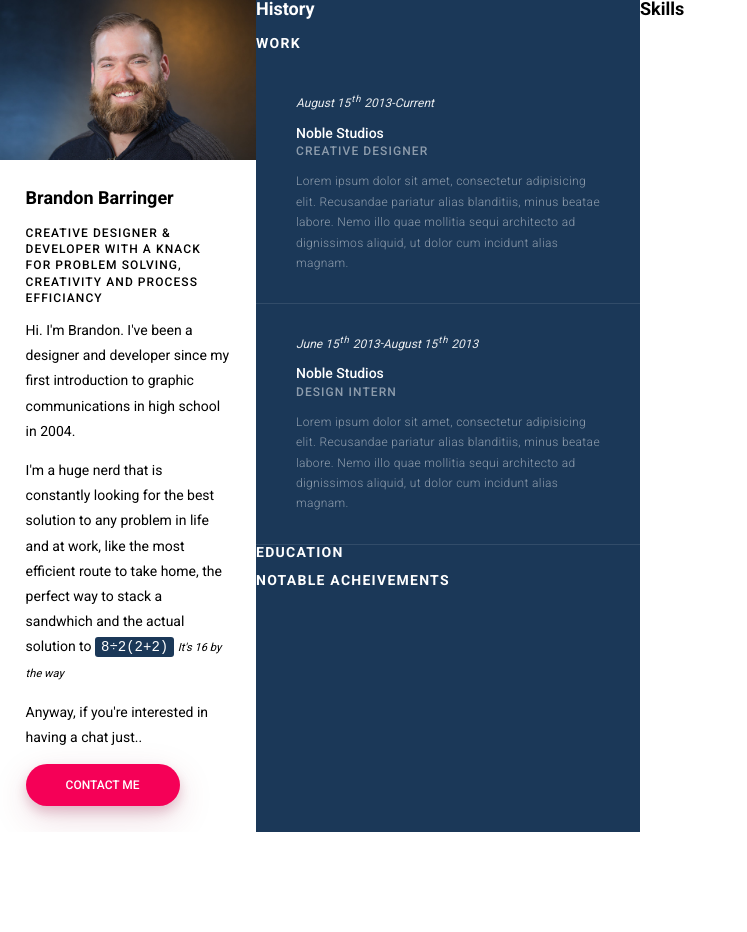
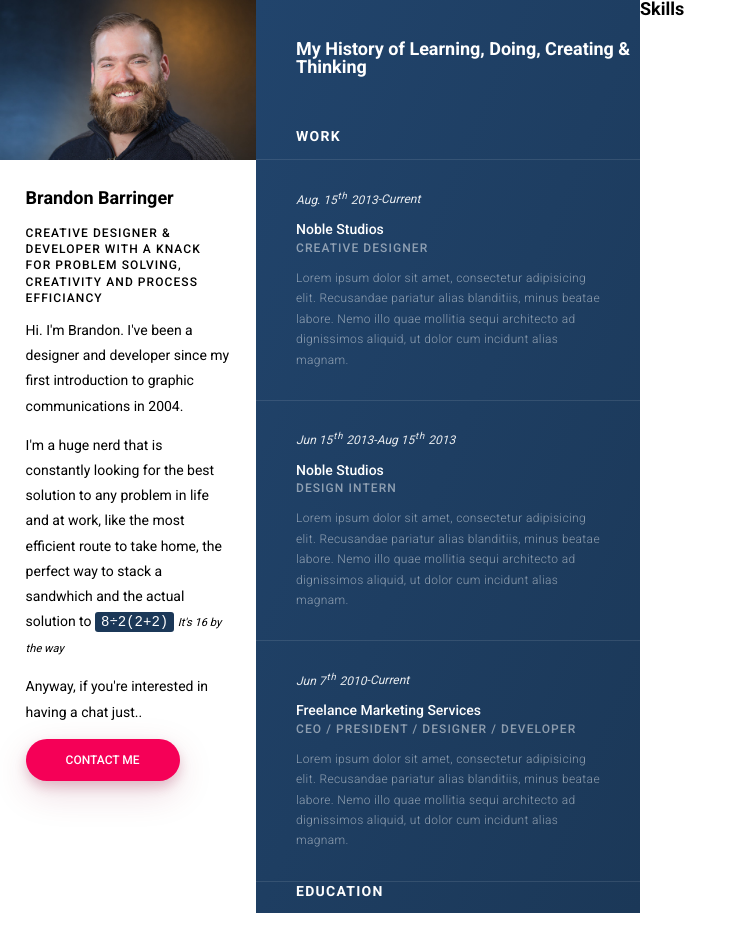
Before and after one commit to brandonbarringer/resume, a Vue app: page / in a window 1280 px wide. Shown: the whole page, without its empty margins (0-747 px from the left). Before the commit the page ends 832 px from the top, so only its background shows below. Built offline with nearby package versions, Linux system fonts and the light colour scheme; what vue-flex would draw is missing.

Commit message:
added to history

```diff
--- a/public/sass/history.sass
+++ b/public/sass/history.sass
@@ -1,8 +1,22 @@
 .history
 	flex-basis: 30%
 	background:
-		color: $primary
+		image: linear-gradient(to bottom right, lighten($primary, 5%), $primary)
 	color: white
+	padding:
+		top: 40px
+	&__section-headline
+		padding:
+			left: 40px
+			right: 40px
+		line-height: 1.3
+	&__headline
+		padding:
+			left: 40px
+	&__header
+		display: flex
+		height: 10%
+		align-content: center
 .card
 	padding:
 		top: 30px
@@ -11,6 +25,20 @@
 		left: 40px
 	border:
 		bottom: 1px solid rgba(white, .1)
+	&:first-of-type
+		border:
+			top: 1px solid rgba(white, .1)
+	// &__container
+	// 	display: flex
+	// &__date-container
+	// 	writing-mode: vertical-rl
+	// 	text:
+	// 		orientation: mixed
+	// 		align: justify
+	// 	transform-origin: 50%
+	// 	transform: rotate(180deg)
+	// 	margin:
+	// 		right: 20px
 	&__date
 		font:
 			size: 12px
--- a/src/views/Home.vue
+++ b/src/views/Home.vue
@@ -8,7 +8,7 @@
 				<h1 class="content__headline headline">Brandon Barringer</h1>
 				<p class="content__subheadline subheadline">Creative Designer &amp; Developer with a knack for problem solving, creativity and process efficiancy</p>
 				<div class="content__description">
-					<p>Hi. I'm Brandon. I've been a designer and developer since my first introduction to graphic communications in high school in 2004.</p>
+					<p>Hi. I'm Brandon. I've been a designer and developer since my first introduction to graphic communications in 2004.</p>
 					<p>I'm a huge nerd that is constantly looking for the best solution to any problem in life and at work, like the most efficient route to take home, the perfect way to stack a sandwhich and the actual solution to <code>8&#247;2(2+2)</code> <small><em> It's 16 by the way</em></small></p>
 					<p>Anyway, if you're interested in having a chat just..</p>
 				</div>
@@ -16,28 +16,47 @@
 			</div>
 		</aside>
 		<section class="history">
-			<h1 class="history__headline headline">History</h1>
+			<div class="history__header">
+				<h1 class="history__headline headline">My History of Learning, Doing, Creating & Thinking</h1>
+			</div>
 			<h2 class="history__section-headline secondary-headline">Work</h2>
 			<article class="card">
 				<div class="card__container">
 					<div class="card__date-container">
-						<time class="card__date card__date--start">August 15<sup>th</sup> 2013</time>
+						<time class="card__date card__date--start">Aug. 15<sup>th</sup> 2013</time>
 						<time class="card__date card__date--end">Current</time>
 					</div>
+					<div class="card__content-container">
 						<h1 class="card__title">Noble Studios</h1>
 						<p class="card__subheadline subheadline">Creative Designer</p>
 						<p class="card__description">Lorem ipsum dolor sit amet, consectetur adipisicing elit. Recusandae pariatur alias blanditiis, minus beatae labore. Nemo illo quae mollitia sequi architecto ad dignissimos aliquid, ut dolor cum incidunt alias magnam.</p>
+					</div>
 				</div>
 			</article>
 			<article class="card">
 				<div class="card__container">
 					<div class="card__date-container">
-						<time class="card__date card__date--start">June 15<sup>th</sup> 2013</time>
-						<time class="card__date card__date--end">August 15<sup>th</sup> 2013</time>
+						<time class="card__date card__date--start">Jun 15<sup>th</sup> 2013</time>
+						<time class="card__date card__date--end">Aug 15<sup>th</sup> 2013</time>
 					</div>
+					<div class="card__content-container">
 						<h1 class="card__title">Noble Studios</h1>
 						<p class="card__subheadline subheadline">Design Intern</p>
 						<p class="card__description">Lorem ipsum dolor sit amet, consectetur adipisicing elit. Recusandae pariatur alias blanditiis, minus beatae labore. Nemo illo quae mollitia sequi architecto ad dignissimos aliquid, ut dolor cum incidunt alias magnam.</p>
+					</div>
+				</div>
+			</article>
+			<article class="card">
+				<div class="card__container">
+					<div class="card__date-container">
+						<time class="card__date card__date--start">Jun 7<sup>th</sup> 2010</time>
+						<time class="card__date card__date--end">Current</time>
+					</div>
+					<div class="card__content-container">
+						<h1 class="card__title">Freelance Marketing Services</h1>
+						<p class="card__subheadline subheadline">CEO / President / Designer / Developer</p>
+						<p class="card__description">Lorem ipsum dolor sit amet, consectetur adipisicing elit. Recusandae pariatur alias blanditiis, minus beatae labore. Nemo illo quae mollitia sequi architecto ad dignissimos aliquid, ut dolor cum incidunt alias magnam.</p>
+					</div>
 				</div>
 			</article>
 			<h2 class="history__section-headline secondary-headline">Education</h2>
```
Lines whose indentation alone changed are shown as unchanged.
